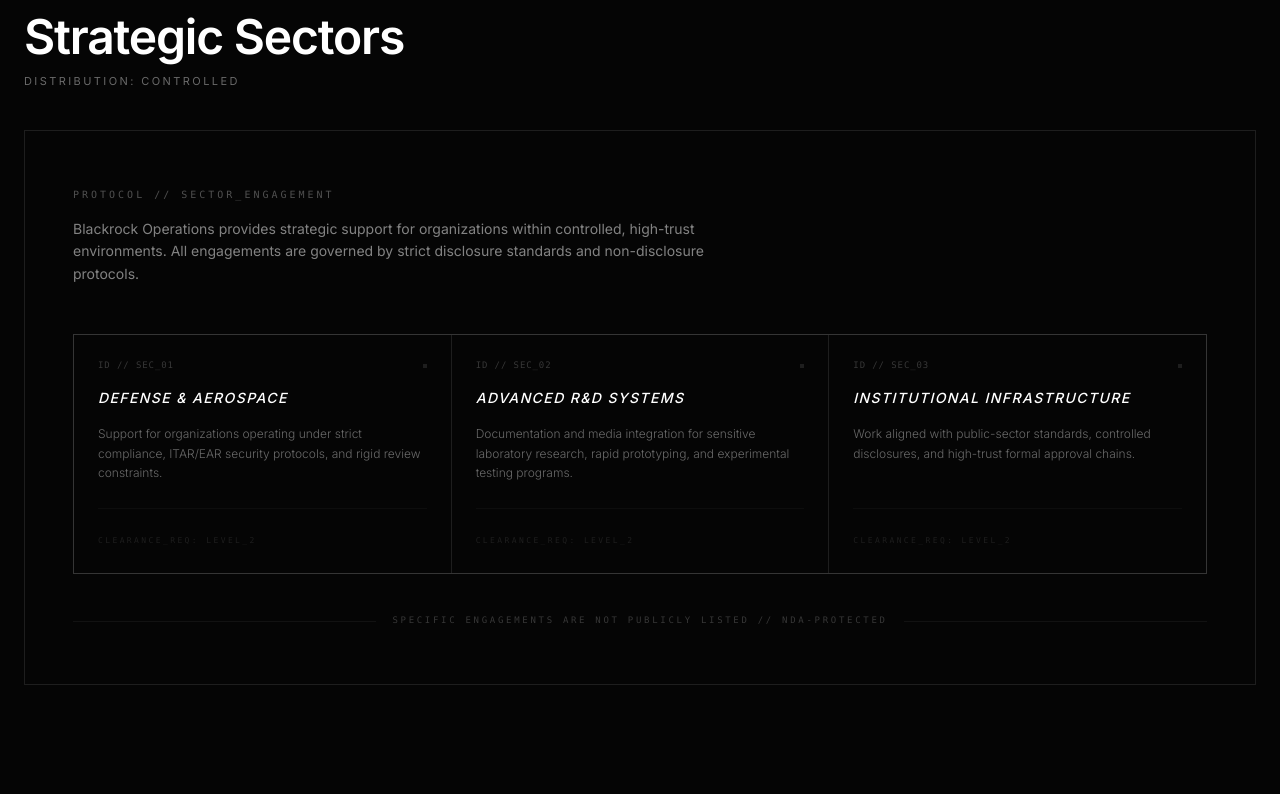
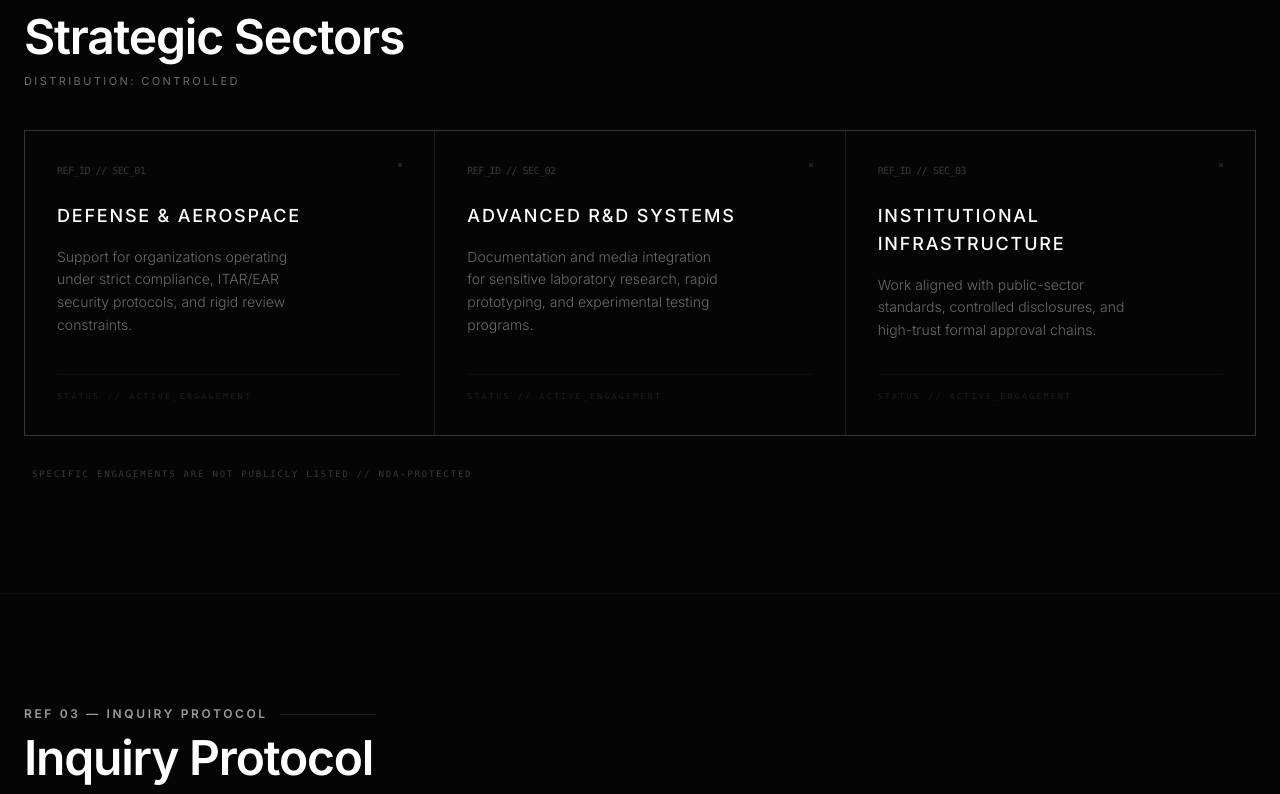
Before and after one commit to EntropyCapital/blackrockoperations.github.io, a Next.js app: page / in a window 1280 px wide. Shown: the part 1666-2460 px from the top of the page. Built offline with nearby package versions, Linux system fonts and the light colour scheme.

Commit message:
Update ClientLogos.jsx

```diff
--- a/app/components/ClientLogos.jsx
+++ b/app/components/ClientLogos.jsx
@@ -1,6 +1,6 @@
 /**
- * Strategic Sectors (formerly ClientLogos)
- * Clinical categorization of operational environments.
+ * Strategic Sectors (REF 02)
+ * Designed to match the 'Domains' grid exactly.
  */
 export default function ClientLogos() {
   const sectors = [
@@ -25,64 +25,45 @@ export default function ClientLogos() {
   ];
 
   return (
-    <div className="border border-white/10 bg-[#050505] w-full">
-      <div className="px-6 py-10 md:px-12 md:py-14">
-
-        {/* Institutional Trust Signal */}
-        <div className="max-w-3xl mb-12">
-          <p className="font-mono text-[10px] uppercase tracking-[0.3em] text-white/30">
-            Protocol // Sector_Engagement
-          </p>
-
-          <p className="mt-4 text-sm leading-relaxed text-white/50 max-w-2xl">
-            Blackrock Operations provides strategic support for organizations within
-            controlled, high-trust environments. All engagements are governed by
-            strict disclosure standards and non-disclosure protocols.
-          </p>
-        </div>
-
-        {/* Sectors Grid: Matching the Domain 1px Grid */}
+    <div className="w-full">
+      {/* The Grid: Matching Technical Domains 1:1 */}
       <div className="grid gap-px bg-white/10 border border-white/10 md:grid-cols-3">
         {sectors.map((sector) => (
           <div
             key={sector.id}
-              className="group bg-[#050505] p-6 transition-colors duration-500 hover:bg-white/[0.02]"
+            className="group bg-[#050505] p-8 flex flex-col justify-between min-h-[280px] transition-colors duration-500 hover:bg-[#080808]"
           >
-              <div className="flex flex-col gap-4">
-                <div className="flex justify-between items-center">
-                   <span className="font-mono text-[9px] text-white/20 tracking-widest">
-                     ID // {sector.id}
+            <div>
+              <div className="flex justify-between items-start mb-6">
+                <span className="font-mono text-[10px] text-white/20 tracking-tighter uppercase">
+                  REF_ID // {sector.id}
                 </span>
-                   {/* Status Indicator */}
                 <div className="h-1 w-1 bg-white/10 group-hover:bg-emerald-500/40 transition-colors" />
               </div>
 
-                <h4 className="text-sm font-medium tracking-widest text-white uppercase italic">
+              <h4 className="text-lg font-medium tracking-widest text-white uppercase mb-4">
                 {sector.title}
               </h4>
 
-                <p className="text-xs leading-relaxed text-white/40 font-light min-h-[60px]">
+              <p className="text-sm leading-relaxed text-white/40 font-light max-w-[260px]">
                 {sector.description}
               </p>
             </div>
 
-              <div className="mt-6 pt-4 border-t border-white/[0.03]">
-                 <span className="font-mono text-[8px] text-white/10 uppercase tracking-[0.3em]">
-                   Clearance_Req: LEVEL_2
-                 </span>
+            <div className="mt-8 pt-4 border-t border-white/[0.03]">
+              <p className="font-mono text-[8px] text-white/10 uppercase tracking-[0.3em]">
+                Status // Active_Engagement
+              </p>
             </div>
           </div>
         ))}
       </div>
 
-        {/* Footer Note: Re-emphasizing the "Black Box" nature */}
-        <div className="mt-10 flex items-center gap-4">
-          <div className="h-px flex-1 bg-white/5" />
-          <p className="font-mono text-[9px] uppercase tracking-[0.3em] text-white/20 whitespace-nowrap">
+      {/* Simplified Mobile-Safe Footer Note */}
+      <div className="mt-8 px-2">
+        <p className="font-mono text-[9px] uppercase tracking-[0.2em] text-white/20 text-center md:text-left">
           Specific engagements are not publicly listed // NDA-PROTECTED
         </p>
-          <div className="h-px flex-1 bg-white/5" />
-        </div>
       </div>
     </div>
   );
```
Lines whose indentation alone changed are shown as unchanged.
